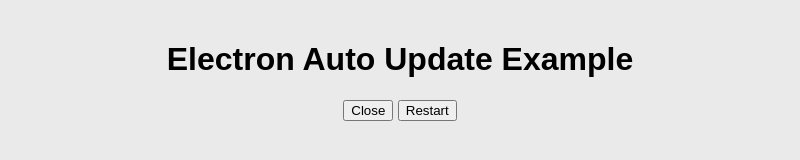
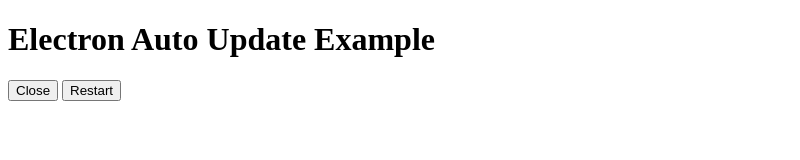
Before and after one commit to ManuGowda/ecultmeet, an Electron app: page index.html in a window 800 px wide. Drawn offline with Linux system fonts and the light colour scheme; no server answers.

Commit message:
Version 1.0.3 update

```diff
--- a/index.html
+++ b/index.html
@@ -1,19 +1,7 @@
 <!DOCTYPE html>
-
 <head>
   <title>Electron Auto Update Example</title>
-  <style>
-    body {
-      box-sizing: border-box;
-      margin: 0;
-      padding: 20px;
-      font-family: sans-serif;
-      background-color: #eaeaea;
-      text-align: center;
-    }
-  </style>
 </head>
-
 <body>
   <h1>Electron Auto Update Example</h1>
   <p id="version"></p>
@@ -29,21 +17,22 @@
   <script>
     const { ipcRenderer } = require('electron');
     const version = document.getElementById('version');
-    console.log(version, '.....................')
+    const notification = document.getElementById('notification');
+    const message = document.getElementById('message');
+    const restartButton = document.getElementById('restart-button');
+
     ipcRenderer.send('app_version');
     ipcRenderer.on('app_version', (event, arg) => {
       ipcRenderer.removeAllListeners('app_version');
       version.innerText = 'Version ' + arg.version;
     });
 
-    const notification = document.getElementById('notification');
-    const message = document.getElementById('message');
-    const restartButton = document.getElementById('restart-button');
     ipcRenderer.on('update_available', () => {
       ipcRenderer.removeAllListeners('update_available');
       message.innerText = 'A new update is available. Downloading now...';
       notification.classList.remove('hidden');
     });
+
     ipcRenderer.on('update_downloaded', () => {
       ipcRenderer.removeAllListeners('update_downloaded');
       message.innerText = 'Update Downloaded. It will be installed on restart. Restart now?';
@@ -54,6 +43,7 @@
     function closeNotification() {
       notification.classList.add('hidden');
     }
+
     function restartApp() {
       ipcRenderer.send('restart_app');
     }
--- a/main.js
+++ b/main.js
@@ -15,7 +15,6 @@
   mainWindow.on('closed', function () {
     mainWindow = null;
   });
-
   mainWindow.once('ready-to-show', () => {
     autoUpdater.checkForUpdatesAndNotify();
   });
@@ -41,10 +40,10 @@
   event.sender.send('app_version', { version: app.getVersion() });
 });
 
-
 autoUpdater.on('update-available', () => {
   mainWindow.webContents.send('update_available');
 });
+
 autoUpdater.on('update-downloaded', () => {
   mainWindow.webContents.send('update_downloaded');
 });
```
Also changed, not shown: package.json (+9 -13 lines), 1 other file.
